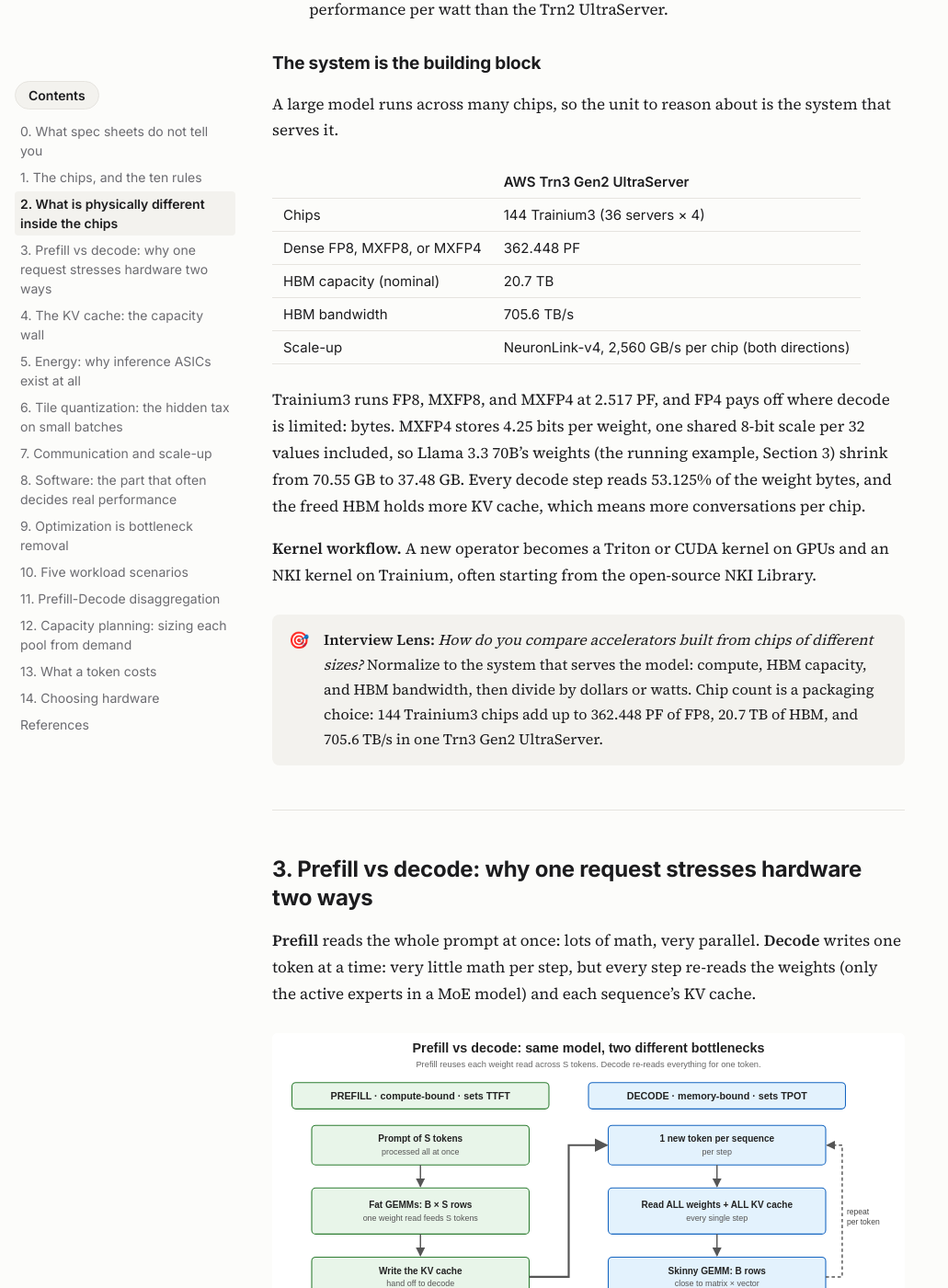
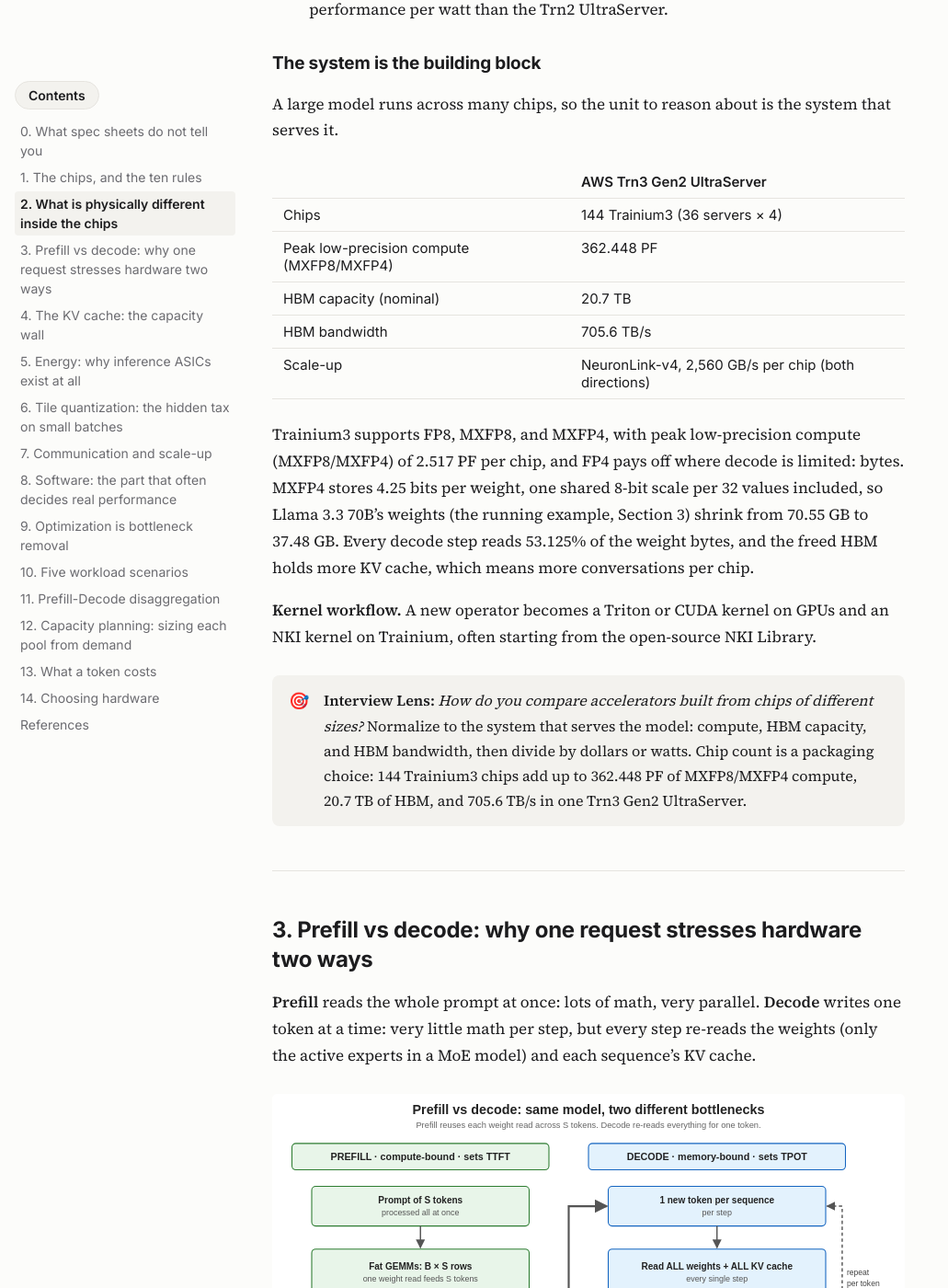
Before and after one commit to bananighosh/bananighosh.github.io, a Jekyll site: the page built from _posts/2026-11-16-flops-are-not-tokens.md, in a window 1280 px wide and 1400 px high, scrolled down 4670 px. Shown: the whole window at 92% size, without its empty margins (0-1031 px from the left). Built offline with Jekyll 4.4.1, drawn with Linux system fonts in a browser that asks for light colours; some of the changed text lies outside the part shown.

Commit message:
Reviewer items: MXFP8/MXFP4 peak label, weight-only roofline wording, all-reduce latency qualified
Co-Authored-By: Claude Opus 5.5 <noreply@anthropic.com>
Claude-Session: https://claude.ai/code/session_01K2HJxVUv7i1duGErniTfDd

````diff
--- a/_posts/2026-11-16-flops-are-not-tokens.md
+++ b/_posts/2026-11-16-flops-are-not-tokens.md
@@ -106,19 +106,19 @@ A large model runs across many chips, so the unit to reason about is the system
 |  | AWS Trn3 Gen2 UltraServer |
 | --- | --- |
 | Chips | 144 Trainium3 (36 servers × 4) |
-| Dense FP8, MXFP8, or MXFP4 | 362.448 PF |
+| Peak low-precision compute (MXFP8/MXFP4) | 362.448 PF |
 | HBM capacity (nominal) | 20.7 TB |
 | HBM bandwidth | 705.6 TB/s |
 | Scale-up | NeuronLink-v4, 2,560 GB/s per chip (both directions) |
 
-Trainium3 runs FP8, MXFP8, and MXFP4 at 2.517 PF, and FP4 pays off where decode is limited: bytes. MXFP4 stores 4.25 bits per weight, one shared 8-bit scale per 32 values included, so Llama 3.3 70B's weights (the running example, Section 3) shrink from 70.55 GB to 37.48 GB. Every decode step reads 53.125% of the weight bytes, and the freed HBM holds more KV cache, which means more conversations per chip.
+Trainium3 supports FP8, MXFP8, and MXFP4, with peak low-precision compute (MXFP8/MXFP4) of 2.517 PF per chip, and FP4 pays off where decode is limited: bytes. MXFP4 stores 4.25 bits per weight, one shared 8-bit scale per 32 values included, so Llama 3.3 70B's weights (the running example, Section 3) shrink from 70.55 GB to 37.48 GB. Every decode step reads 53.125% of the weight bytes, and the freed HBM holds more KV cache, which means more conversations per chip.
 
 <b>Kernel workflow.</b> A new operator becomes a Triton or CUDA kernel on GPUs and an NKI kernel on Trainium, often starting from the open-source NKI Library.
 
 <div class="callout callout-gray" markdown="1">
 <span class="callout-icon">🎯</span>
 
-<b>Interview Lens:</b> <i>How do you compare accelerators built from chips of different sizes?</i> Normalize to the system that serves the model: compute, HBM capacity, and HBM bandwidth, then divide by dollars or watts. Chip count is a packaging choice: 144 Trainium3 chips add up to 362.448 PF of FP8, 20.7 TB of HBM, and 705.6 TB/s in one Trn3 Gen2 UltraServer.
+<b>Interview Lens:</b> <i>How do you compare accelerators built from chips of different sizes?</i> Normalize to the system that serves the model: compute, HBM capacity, and HBM bandwidth, then divide by dollars or watts. Chip count is a packaging choice: 144 Trainium3 chips add up to 362.448 PF of MXFP8/MXFP4 compute, 20.7 TB of HBM, and 705.6 TB/s in one Trn3 Gen2 UltraServer.
 
 </div>
 
@@ -149,7 +149,7 @@ For FP8 decode, the weight reads alone give an arithmetic intensity of <b>2 × b
 
 <figure><img src="/assets/img/flops-are-not-tokens/roofline-trainium-gens.svg" alt="Roofline per system for the Trn2, Trn3 Gen1, and Trn3 Gen2 UltraServers, from published peak specifications." loading="lazy"><figcaption>Roofline per system for the Trn2, Trn3 Gen1, and Trn3 Gen2 UltraServers, from published peak specifications.</figcaption></figure>
 
-<b>How the roofline moves from Trainium2 to Trainium3.</b> The Trn2 and Trn3 Gen1 UltraServers both hold 64 chips, so comparing them separates the chip generation from the system size. Dense 8-bit compute grows 1.936x and HBM bandwidth 1.690x, so the ridge point moves from 448.28 to 513.67 FLOP/B, and decode becomes compute-bound at batch 257 instead of 225 (weights only). Scaling Trn3 from 64 to 144 chips raises both ceilings by the same factor and leaves the ridge point at 513.67 FLOP/B. Every long-context decode marker sits left of all three ridge points, so for long-context decode the bandwidth increase is what raises the ceiling. More compute raises the flat roof; more bandwidth raises the slanted one.
+<b>How the roofline moves from Trainium2 to Trainium3.</b> The Trn2 and Trn3 Gen1 UltraServers both hold 64 chips, so comparing them separates the chip generation from the system size. Dense 8-bit compute grows 1.936x and HBM bandwidth 1.690x, so the ridge point moves from 448.28 to 513.67 FLOP/B, and the weight-only ridge-point batch moves from 225 to 257. Counting KV cache traffic as well, long-context decode stays below the ridge on all three systems (Section 4). Scaling Trn3 from 64 to 144 chips raises both ceilings by the same factor and leaves the ridge point at 513.67 FLOP/B. Every long-context decode marker sits left of all three ridge points, so for long-context decode the bandwidth increase is what raises the ceiling. More compute raises the flat roof; more bandwidth raises the slanted one.
 
 <figure><img src="/assets/img/flops-are-not-tokens/trainium-gens-scaling.svg" alt="Peak compute, HBM bandwidth, and HBM capacity of each UltraServer relative to Trn2, from published specifications." loading="lazy"><figcaption>Peak compute, HBM bandwidth, and HBM capacity of each UltraServer relative to Trn2, from published specifications.</figcaption></figure>
 
@@ -316,12 +316,12 @@ Large models span many chips, and chips must talk every layer. The <b>α–β mo
 Message time = α (startup latency) + size ÷ β (bandwidth)
 
 Tensor-parallel decode, running example on 8 chips, 32 sequences, BF16 activations:
-  one all-reduce = 32 × 8,192 × 2 bytes = 524,288 bytes   → time dominated by α
+  one all-reduce = 32 × 8,192 × 2 bytes = 524,288 bytes   → small message, latency-sensitive
   2 all-reduces per layer × 80 layers = 160 per decode step
-  → every generated token pays the fabric's startup latency 160 times
+  → every generated token pays the fabric's startup latency 160 times, on top of transfer time
 ```
 
-More link bandwidth barely helps here; lower latency does. That is why serving stacks ship one-shot all-reduce kernels for small messages, and why vendors push reductions into the fabric.
+For messages this small, startup latency can matter as much as link bandwidth. That is why serving stacks ship one-shot all-reduce kernels for small messages, and why vendors push reductions into the fabric.
 
 Each kind of parallelism puts a different load on the fabric:
 
@@ -468,7 +468,7 @@ Every optimization removes one specific bottleneck. Diagnose first, then pick.
 
 | Scenario | AWS Trn3 Gen2 UltraServer |
 | --- | --- |
-| A. Prefill | 362.448 PF of dense FP8, MXFP8, or MXFP4 |
+| A. Prefill | 362.448 PF of peak low-precision compute (MXFP8/MXFP4) |
 | B. Low-latency decode | 3.60 ms minimum per token (Section 3) |
 | C. Long context | 20.7 TB of HBM; 3,384 conversations at 32K |
 | D. MoE | One 144-chip NeuronLink-v4 domain; collectives on dedicated CC-Cores |
@@ -588,7 +588,7 @@ In decode-heavy serving, most of the cost is decode, which is bound by HBM bandw
 <div class="callout callout-gray" markdown="1">
 <span class="callout-icon">🎯</span>
 
-<b>Interview Lens:</b> <i>Two systems deliver the same FP8 PFLOPS. Which costs less per token?</i> For decode-heavy serving, the one with more HBM bandwidth per dollar, because decode is memory-bound. For MoE, also the one that keeps all-to-all inside its scale-up domain. Software then decides how much of that bandwidth becomes tokens, through kernel quality and speculative decoding.
+<b>Interview Lens:</b> <i>Two systems deliver the same peak PFLOPS. Which costs less per token?</i> For decode-heavy serving, the one with more HBM bandwidth per dollar, because decode is memory-bound. For MoE, also the one that keeps all-to-all inside its scale-up domain. Software then decides how much of that bandwidth becomes tokens, through kernel quality and speculative decoding.
 
 </div>
 
````
